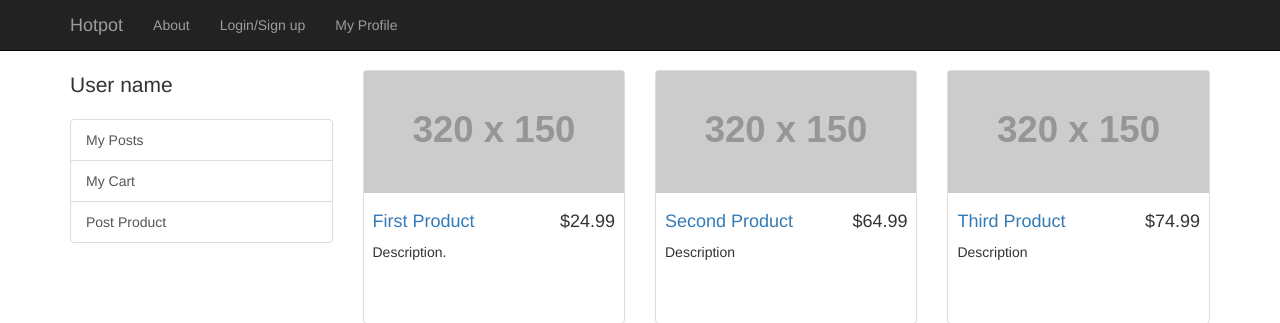
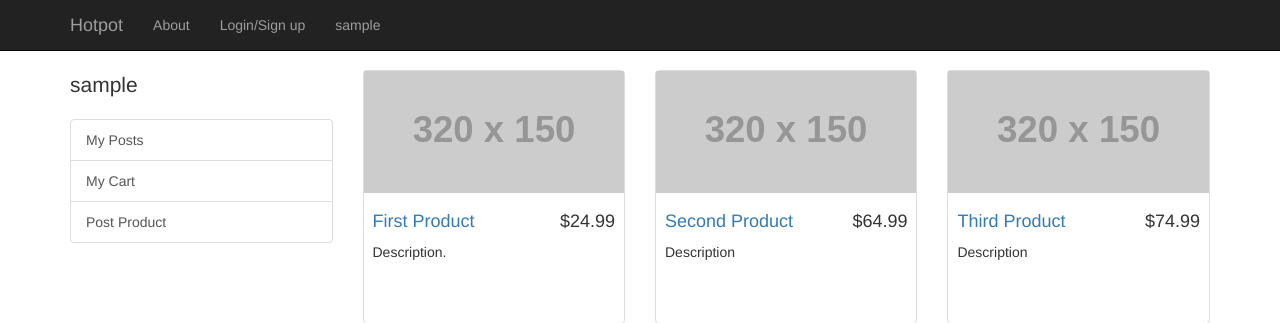
Before and after one commit to jh3768/HotPot, a Django app: page /polls/profile/ in a window 1280 px wide. Shown: the top 323 px of the page. Run offline with Django 3.2, Linux system fonts and the light colour scheme; the visitor is signed in with stand-in values (Sample User, id 1); data comes from the database, SQL or seed files in the repository; grey boxes labelled with a size stand in for pictures from a placeholder-image service; some libraries are stand-ins or nearby versions.

Commit message:
Reflect username on page

```diff
--- a/polls/templates/polls/profile.html
+++ b/polls/templates/polls/profile.html
@@ -53,9 +53,11 @@
                     <li>
                         <a href="{% url 'polls:login' %}">Login/Sign up</a> {% csrf_token %}
                     </li>
-                    <li>
-                        <a href="#">My Profile</a>
-                    </li>
+
+                    {% for u in user %}
+                     <li><a href="#">{{ u.username }}</a></li>
+                    {% endfor %}
+
                 </ul>
             </div>
             <!-- /.navbar-collapse -->
@@ -69,7 +71,11 @@
         <div class="row">
 
             <div class="col-md-3">
-                <p class="lead">User name</p>
+
+                {% for u in user %}
+                <p class="lead">{{ u.username }}</p>
+                {% endfor %}
+
                 <div class="list-group">
                     <a href="#" class="list-group-item">My Posts</a>
                     <a href="#" class="list-group-item">My Cart</a>
@@ -316,6 +322,9 @@
     <script type="text/javascript">
         var xhttp = new XMLHttpRequest();
         xhttp.onreadystatechange = function() {
+           //var vv = document.getElementById('profileText');
+           //vv.innerHTML = "Hello";
+
           if (this.readyState == 4 && this.status == 200) {
             var obj = JSON.parse(this.responseText);
             for (i=0; i<obj.length; i++){
@@ -328,7 +337,8 @@
                                     "<button name='delete' type='submit' value="+obj[i].fields.name+">Delete</button>"+
                                     "</form>");
             }
-          }
+            //$("#profileText").html("<p>sds</p>");
+            }
         };
         xhttp.open("GET", "/polls/profilejson", true);
         xhttp.send();
--- a/polls/views.py
+++ b/polls/views.py
@@ -56,7 +56,10 @@ def user_exists(username):
 
 def profile(request):
     if request.user.username:
-        return render(request, "polls/profile.html")
+        user = User.objects.filter(username=request.user.username)
+        context = {}
+        context['user'] =  user
+        return render(request, "polls/profile.html", context)
     else:
         return redirect('/polls/login')
 
```
